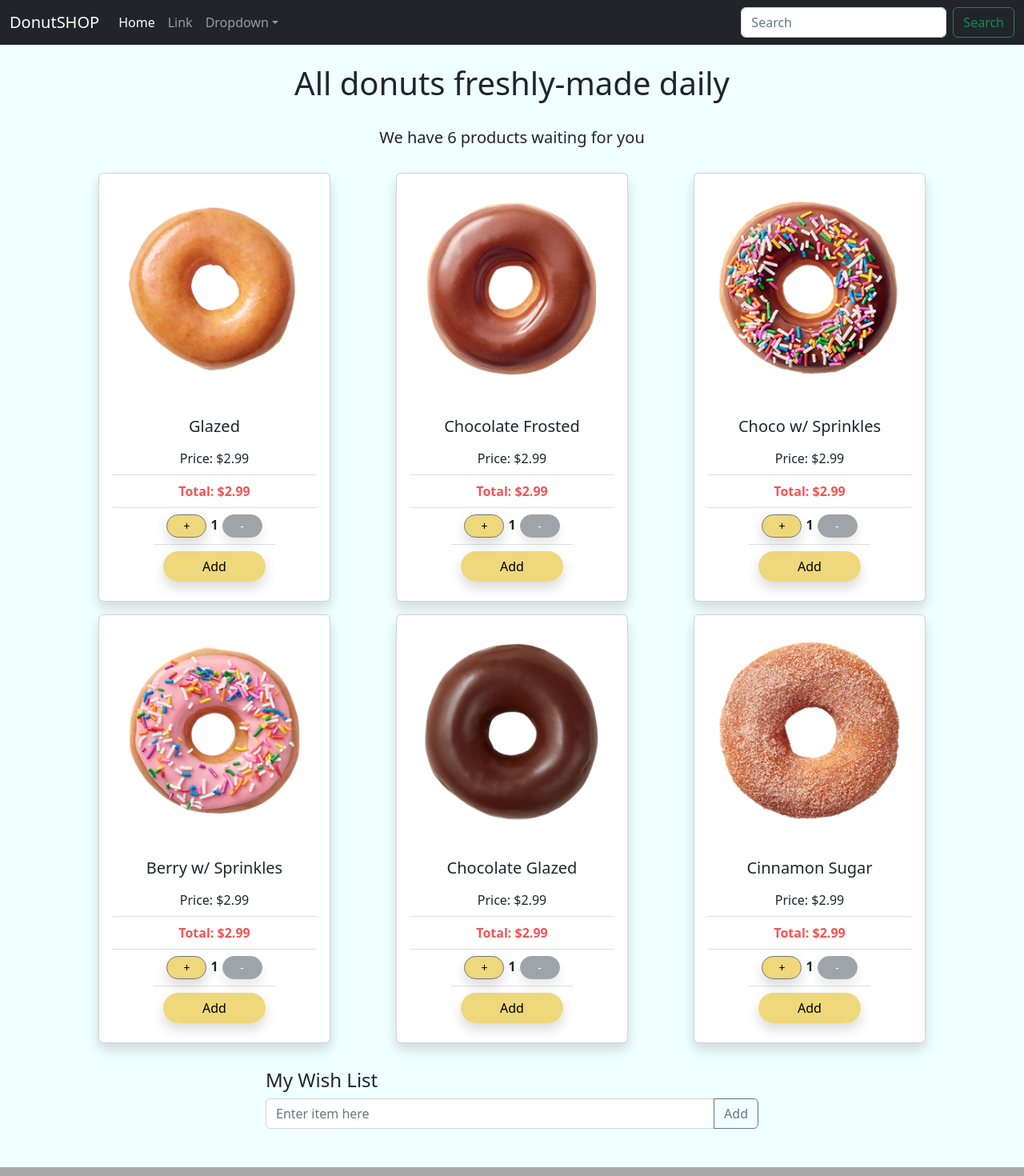
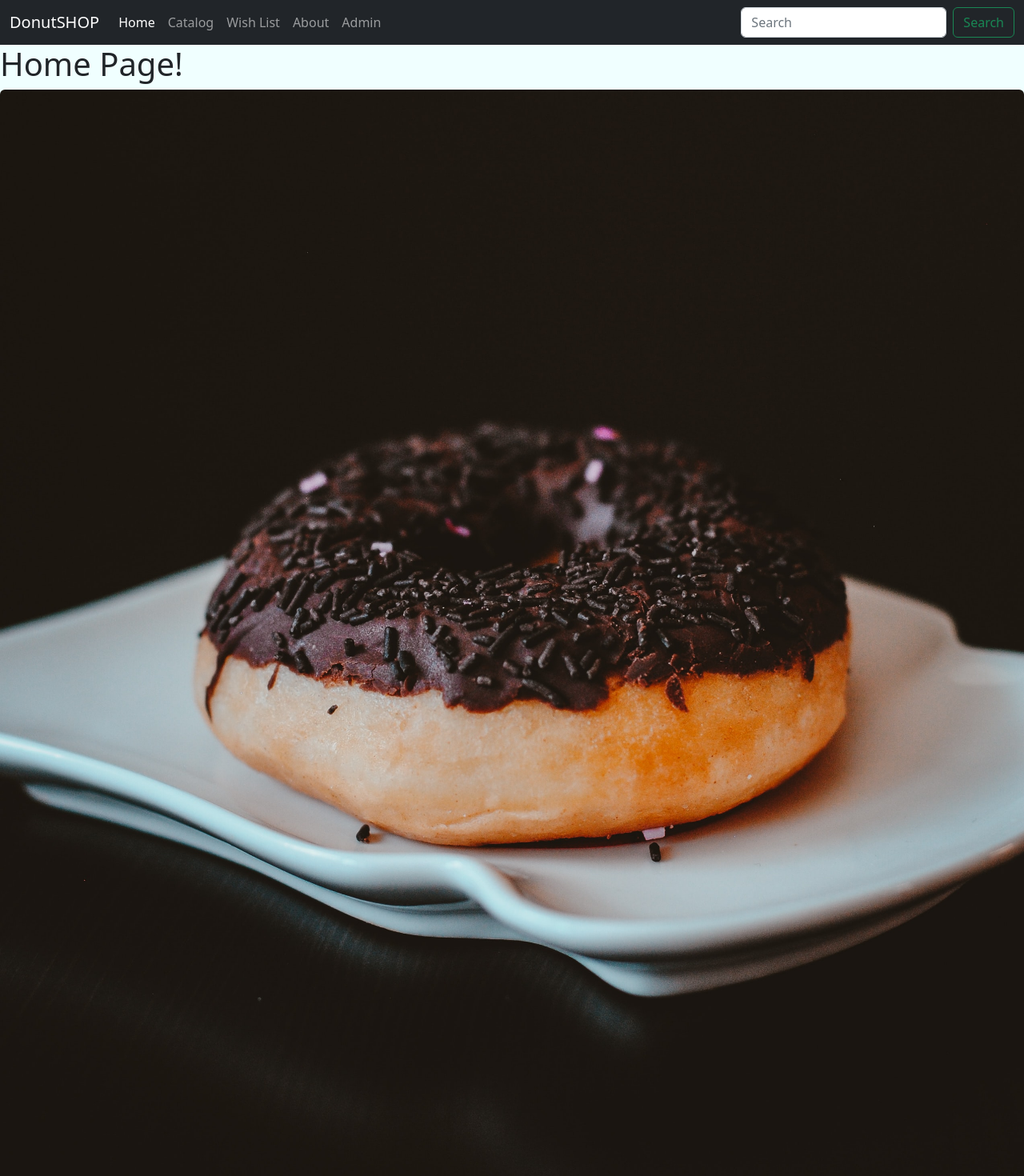
Before and after one commit to seralvinburgos/107_frontend, a React (Create React App) app: page /home in a window 1280 px wide. Shown: the top 1470 px of the page at 80% size. Built offline with nearby package versions, Linux system fonts and the light colour scheme.

Commit message:
class 1 objectives. added navbar pages and functionality

```diff
--- a/package.json
+++ b/package.json
@@ -9,6 +9,7 @@
     "bootstrap": "^5.2.2",
     "react": "^18.2.0",
     "react-dom": "^18.2.0",
+    "react-router-dom": "^6.4.2",
     "react-scripts": "5.0.1",
     "web-vitals": "^2.1.4"
   },
--- a/src/App.js
+++ b/src/App.js
@@ -1,24 +1,36 @@
-import logo from './logo.svg';
+// import logo from './logo.svg';
 import './App.css';
 import NavBar from './components/navBar';
 import Footer from './components/footer';
 import Catalog from './pages/catalog';
 import WishList from './components/wishList';
+import Home from './pages/home';
+import About from './pages/about';
+import Admin from './pages/admin';
 
 import 'bootstrap/dist/css/bootstrap.min.css';
 import 'bootstrap/dist/js/bootstrap.min.js';
 
+import { BrowserRouter, Routes, Route } from 'react-router-dom';
+
 function App() {
   return (
+    <BrowserRouter>
     <div className="cat-container">
       <NavBar />
 
-      <Catalog />
-
-      <WishList />
+      <Routes>
+        <Route path="/home" element={<Home />} />
+        <Route path="/catalog" element={<Catalog />} />
+        <Route path="/wish" element={<WishList />} />
+        <Route path="/about" element={<About />} />
+        <Route path="/admin" element={<Admin />} />
+      </Routes>
 
       <Footer />
     </div>
+
+    </BrowserRouter>
   );
 }
 
--- a/src/components/navBar.jsx
+++ b/src/components/navBar.jsx
@@ -1,31 +1,31 @@
 import "./navBar.css";
+
+import {Link} from 'react-router-dom';
 
 function NavBar() {
     return (
         <nav className="navbar navbar-expand-lg navbar-dark bg-dark">
   <div className="container-fluid">
-    <a className="navbar-brand" href="#">DonutSHOP</a>
+    <Link className="navbar-brand" to="#">DonutSHOP</Link>
     <button className="navbar-toggler" type="button" data-bs-toggle="collapse" data-bs-target="#navbarSupportedContent" aria-controls="navbarSupportedContent" aria-expanded="false" aria-label="Toggle navigation">
       <span className="navbar-toggler-icon"></span>
     </button>
     <div className="collapse navbar-collapse" id="navbarSupportedContent">
       <ul className="navbar-nav me-auto mb-2 mb-lg-0">
         <li className="nav-item">
-          <a className="nav-link active" aria-current="page" href="#">Home</a>
+          <Link className="nav-link active" aria-current="page" to="/home">Home</Link>
         </li>
         <li className="nav-item">
-          <a className="nav-link" href="#">Link</a>
+          <Link className="nav-link" to="/catalog">Catalog</Link>
         </li>
-        <li className="nav-item dropdown">
-          <a className="nav-link dropdown-toggle" href="#" role="button" data-bs-toggle="dropdown" aria-expanded="false">
-            Dropdown
-          </a>
-          <ul className="dropdown-menu">
-            <li><a className="dropdown-item" href="#">Action</a></li>
-            <li><a className="dropdown-item" href="#">Another action</a></li>
-            <li><hr className="dropdown-divider" /></li>
-            <li><a className="dropdown-item" href="#">Something else here</a></li>
-          </ul>
+        <li className="nav-item">
+          <Link className="nav-link" to="/wish">Wish List</Link>
+        </li>
+        <li className="nav-item">
+          <Link className="nav-link" to="/about">About</Link>
+        </li>
+        <li className="nav-item">
+          <Link className="nav-link" to="/admin">Admin</Link>
         </li>
       </ul>
       <form className="d-flex" role="search">
--- a/src/components/wishList.jsx
+++ b/src/components/wishList.jsx
@@ -6,26 +6,24 @@ const WishList = () => {
     const [list, setList] = useState([]);
 
     const handleTextChange = (e) => {
-        console.log(e.target.value);
         setText(e.target.value);
     }
     const addToList = () => {
-        let copy = list;
+        let copy = [...list];
         copy.push(text);
         setList(copy);
         setText("");
-        console.log(list);
     }
     return(
         <div className="container col-6">
-            <h4>My Wish List</h4>
+            <h4>Wish List</h4>
             <div className="input-group mb-3">
                 <input type="text" className="form-control" placeholder="Enter item here" aria-label="Enter item here" aria-describedby="button-addon2" onChange={handleTextChange} value = {text}/>
                 <button className="btn btn-outline-secondary" type="button" id="button-addon2" onClick={addToList}>Add</button>
             </div>
 
             <ul className="list-group">
-                {list.map(t => <li className="list-group-item">{t}</li>)}
+                {list.map(t => <li className="list-group-item" key={t}>{t}</li>)}
             </ul>
         </div>
     )
--- /dev/null
+++ b/src/pages/about.jsx
@@ -0,0 +1,13 @@
+import "./about.css";
+
+const About = () => {
+    return (
+        <div className="about">
+
+            <h1>Seralvin Burgos</h1>
+
+        </div>
+    );
+};
+
+export default About;
--- /dev/null
+++ b/src/pages/admin.css
@@ -0,0 +1,30 @@
+.admin {
+
+}
+
+.admin h1 {
+    text-align: center;
+    font-weight: bold;
+    color: #6a6a6a;
+    margin-bottom: 15px;
+}
+
+.admin .parent {
+    display: flex;
+}
+
+.admin .sec-products {
+    flex: 2;
+    border: 1px solid #fafafa;
+    border-radius: 5px;
+    padding: 10px;
+    margin: 0 15px;
+}
+
+.admin .sec-discount {
+    flex: 1;
+    border: 1px solid #fafafa;
+    border-radius: 5px;
+    padding: 10px;
+    margin: 0 15px;
+}
--- /dev/null
+++ b/src/pages/admin.jsx
@@ -0,0 +1,24 @@
+import "./admin.css";
+
+const Admin = () => {
+    return (
+        <div className="">
+            <h1>Administrator</h1>
+
+            <div className="parent">
+                <section className="sec-products">
+                <h3>Products</h3>
+                </section>
+            </div>
+            <div className="parent">
+                <section className="sec-discount">
+                <h3>Discounts</h3>
+                </section>
+            </div>
+
+        </div>
+
+    );
+};
+
+export default Admin;
--- /dev/null
+++ b/src/pages/home.css
@@ -0,0 +1,5 @@
+.container img {
+
+
+
+}
--- /dev/null
+++ b/src/pages/home.jsx
@@ -0,0 +1,16 @@
+ import "./home.css";
+
+ const Home = () => {
+   return (
+      <div className="home">
+
+         <h1>Home Page!</h1>
+         <div className="">
+         <img src="/images/donutBack.jpg" className="img-fluid rounded mx-auto" alt="" />
+         </div>
+
+      </div>
+    );
+ };
+
+ export default Home;
```
Also changed, not shown: public/images/donutBack.jpg (added), src/pages/about.css (added), 1 other file (tests, documents, lock files or other folders).
